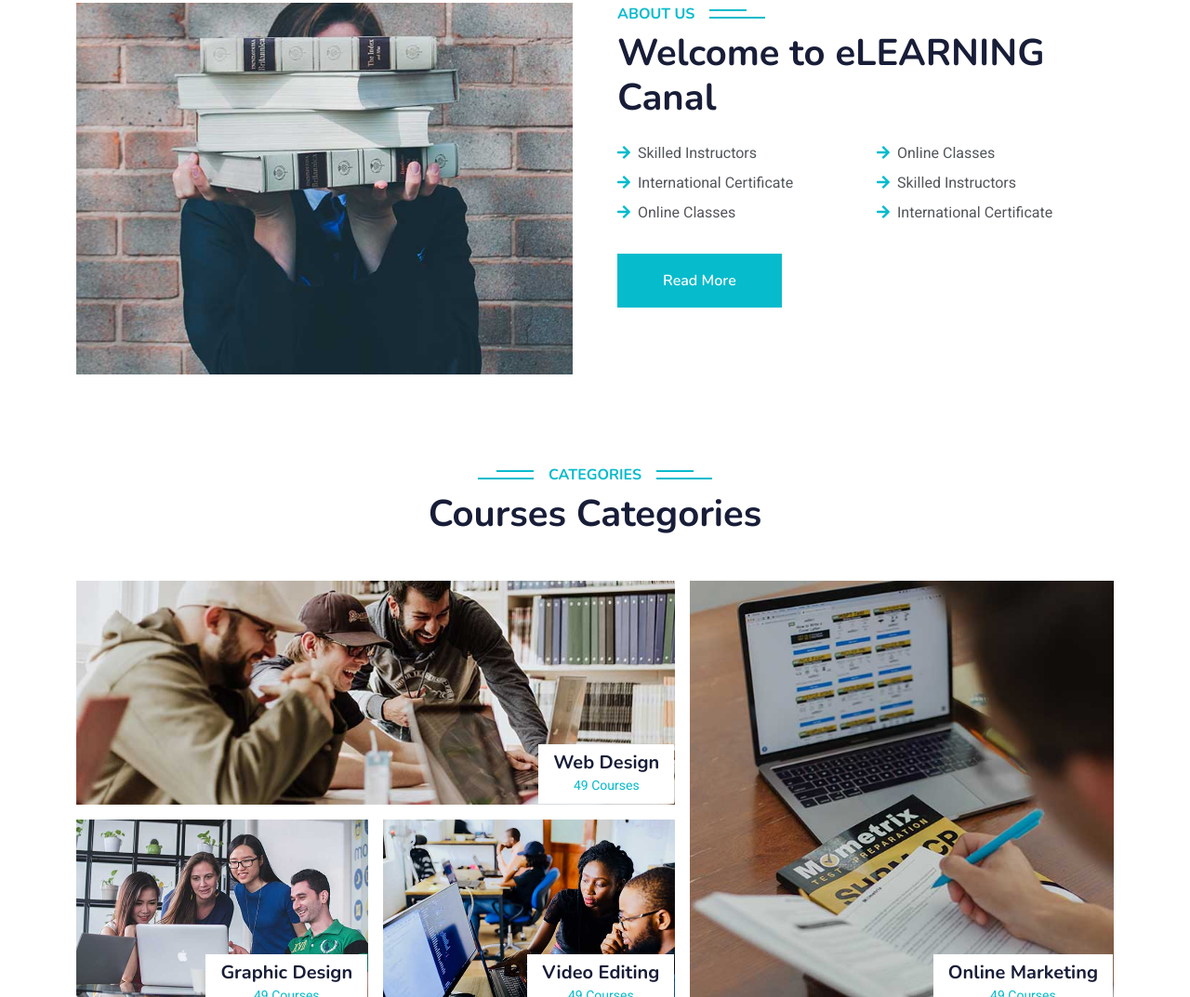
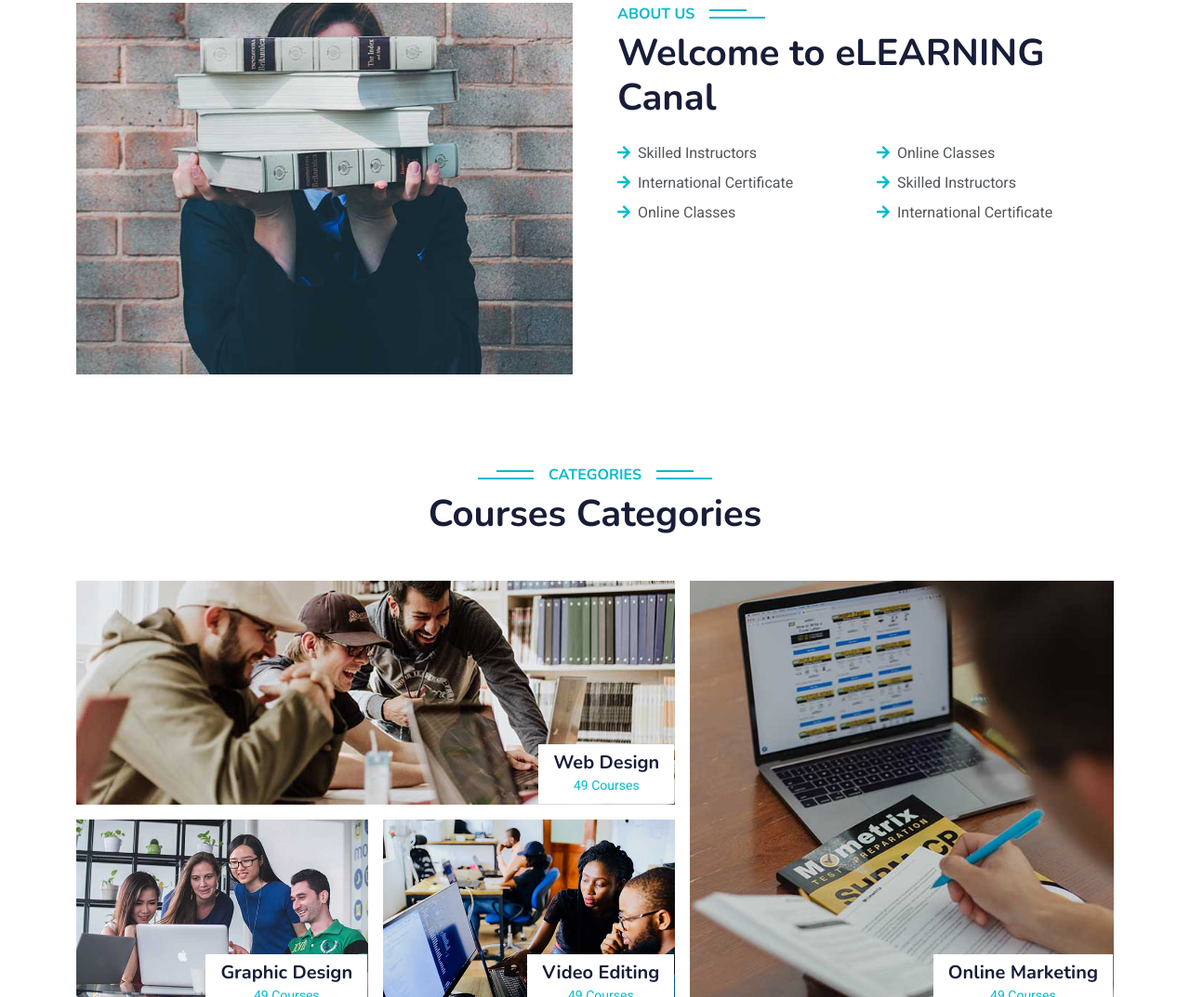
Before and after one commit to Mastouri-Afef/elearning-information, a plain HTML site: page index.html in a window 1280 px wide. Shown: the part 1160-2233 px from the top of the page at 93% size. Drawn offline with nearby package versions, Linux system fonts and the light colour scheme.

Commit message:
new updates for elearning template

```diff
--- a/index.html
+++ b/index.html
@@ -183,7 +183,6 @@
                             <p class="mb-0"><i class="fa fa-arrow-right text-primary me-2"></i>International Certificate</p>
                         </div>
                     </div>
-                    <a class="btn btn-primary py-3 px-5 mt-2" href="">Read More</a>
                 </div>
             </div>
         </div>
```
